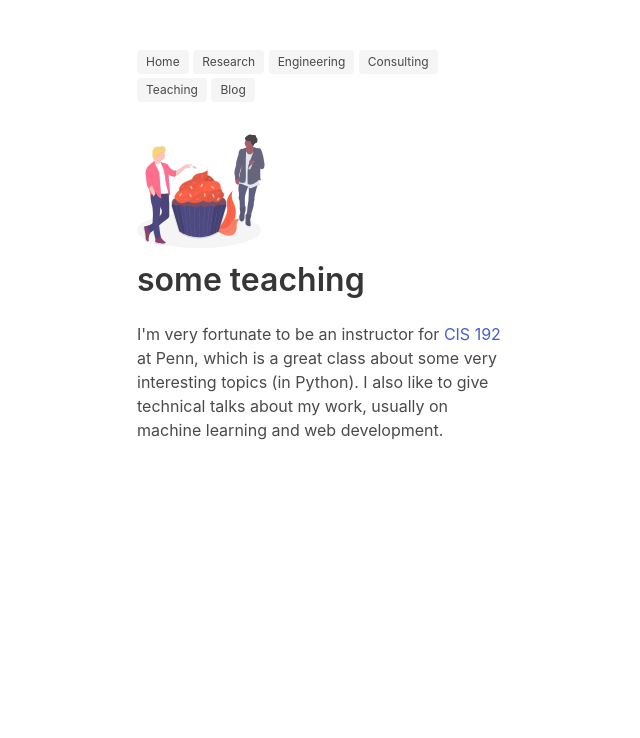
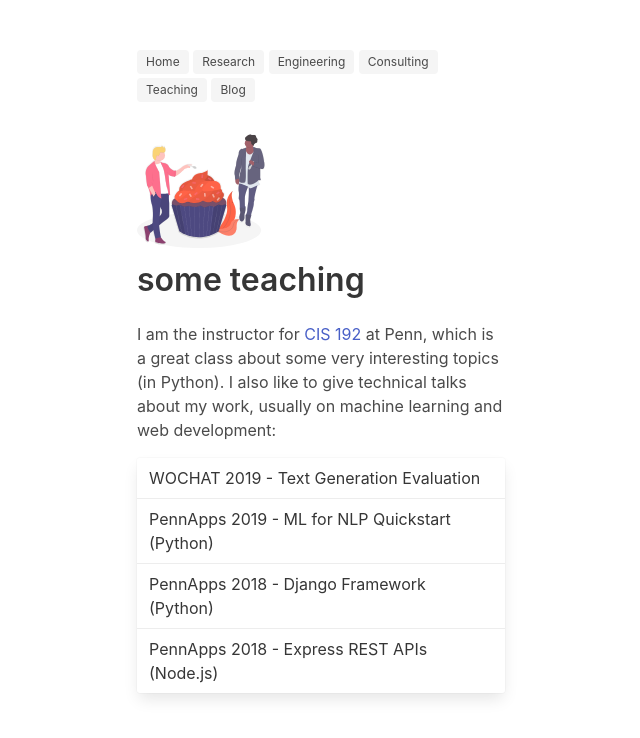
Before and after one commit to kirubarajan/old_site, a Django app: page /teaching/ in a window 1280 px wide. Shown: the top 738 px of the page, without its empty margins (319-959 px from the left). Run offline with Django 3.2, Linux system fonts and the light colour scheme; some libraries are stand-ins or nearby versions.

Commit message:
Update info

```diff
--- a/about/templates/teaching.html
+++ b/about/templates/teaching.html
@@ -12,9 +12,15 @@
           </figure>
           <h1 class="title"> some teaching </h1>
           <p>
-            I'm very fortunate to be an instructor for <a href="https://www.cis.upenn.edu/~cis192/">CIS 192</a> at Penn, which is
+            I am the instructor for <a href="https://www.cis.upenn.edu/~cis192/">CIS 192</a> at Penn, which is
             a great class about some very interesting topics (in Python). I also like to give technical talks about my work,
-            usually on machine learning and web development.
+            usually on machine learning and web development: <br />
+              <div class="panel list-group" style="margin-top: 1rem; border-radius: 0.2rem">
+                <a class="panel-block list-group-item is-primary">WOCHAT 2019 - Text Generation Evaluation </a>
+                <a class="panel-block list-group-item is-primary">PennApps 2019 - ML for NLP Quickstart (Python)</a>
+                <a class="panel-block list-group-item is-primary">PennApps 2018 - Django Framework (Python)</a>
+                <a class="panel-block list-group-item is-primary">PennApps 2018 - Express REST APIs (Node.js)</a>
+              </div>
           </p>
         </div>
         <div class="column"></div>
```
Also changed, not shown: db.sqlite3.
